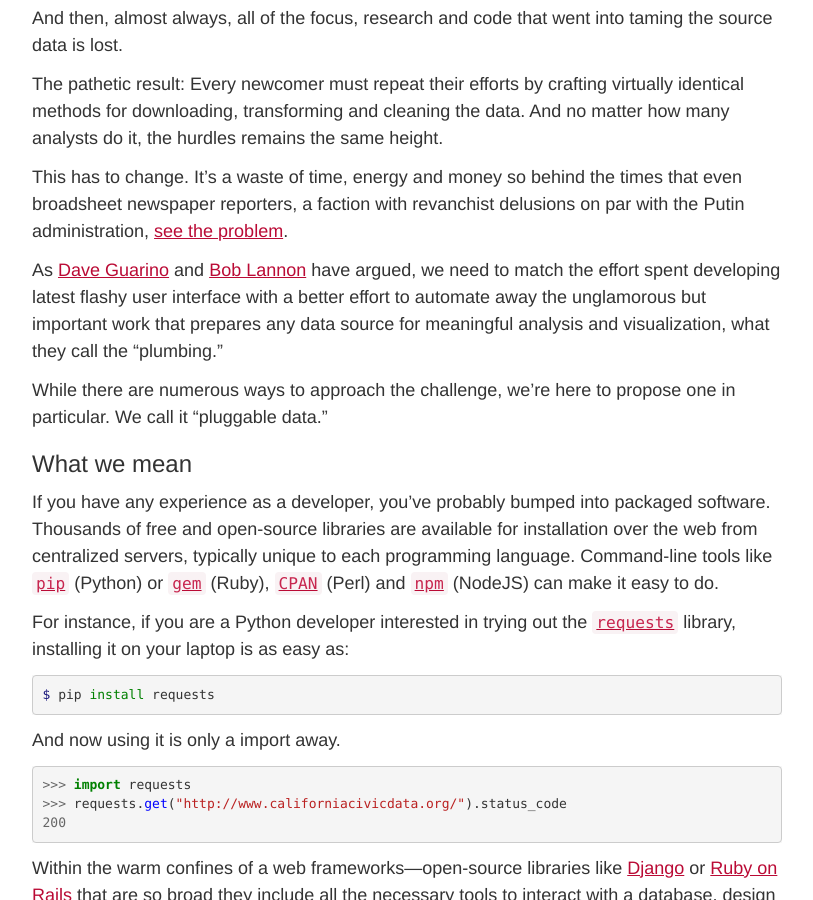
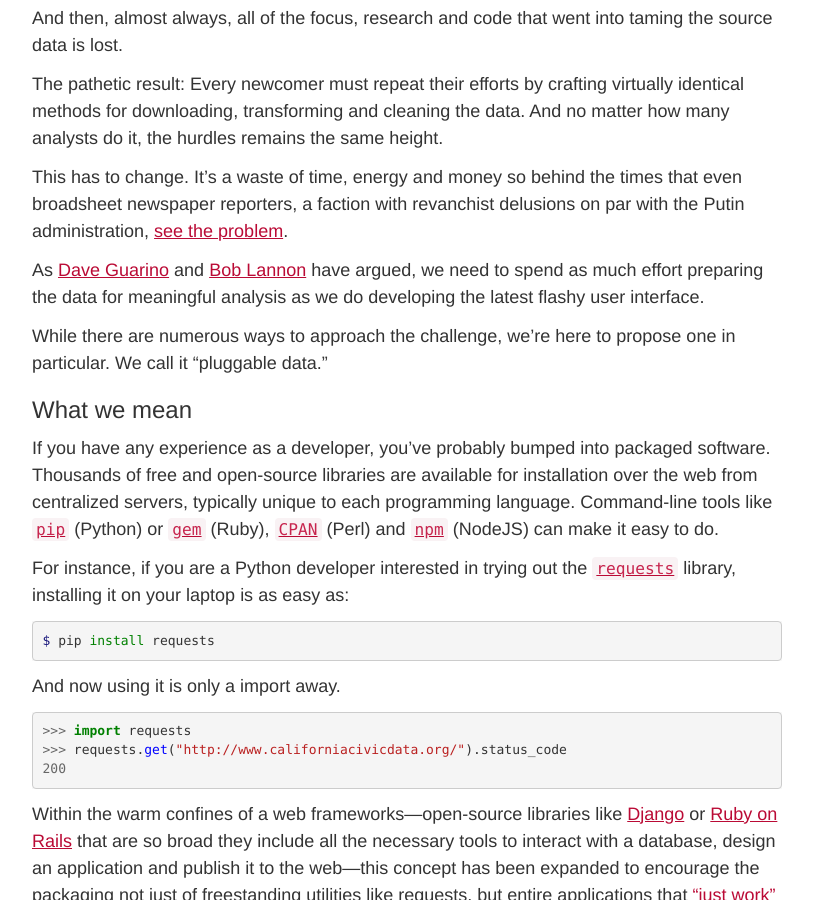
Before and after one commit to palewire/californiacivicdata.org, a Jekyll site: the page built from _posts/2015-01-01-pluggable-data.markdown, in a window 1280 px wide and 900 px high, scrolled down 559 px. Shown: the whole window, without its empty margins (38-851 px from the left). Built offline with Jekyll 4.4.1, drawn with Linux system fonts in a browser that asks for light colours.

Commit message:
Updated 2015-01-01-pluggable-data.markdown

```diff
--- a/_posts/2015-01-01-pluggable-data.markdown
+++ b/_posts/2015-01-01-pluggable-data.markdown
@@ -24,7 +24,7 @@
 
 This has to change. It’s a waste of time, energy and money so behind the times that even broadsheet newspaper reporters, a faction with revanchist delusions on par with the Putin administration, [see the problem](http://www.nytimes.com/2014/08/18/technology/for-big-data-scientists-hurdle-to-insights-is-janitor-work.html?_r=0).
 
-As [Dave Guarino](http://daguar.github.io/2014/03/17/etl-for-america/) and [Bob Lannon](http://sunlightfoundation.com/blog/2014/03/21/data-plumbers/) have argued, we need to match the effort spent developing latest flashy user interface with a better effort to automate away the unglamorous but important work that prepares any data source for meaningful analysis and visualization, what they call the "plumbing."
+As [Dave Guarino](http://daguar.github.io/2014/03/17/etl-for-america/) and [Bob Lannon](http://sunlightfoundation.com/blog/2014/03/21/data-plumbers/) have argued, we need to spend as much effort preparing the data for meaningful analysis as we do developing the latest flashy user interface.
 
 While there are numerous ways to approach the challenge, we're here to propose one in particular. We call it "pluggable data."
 
```
